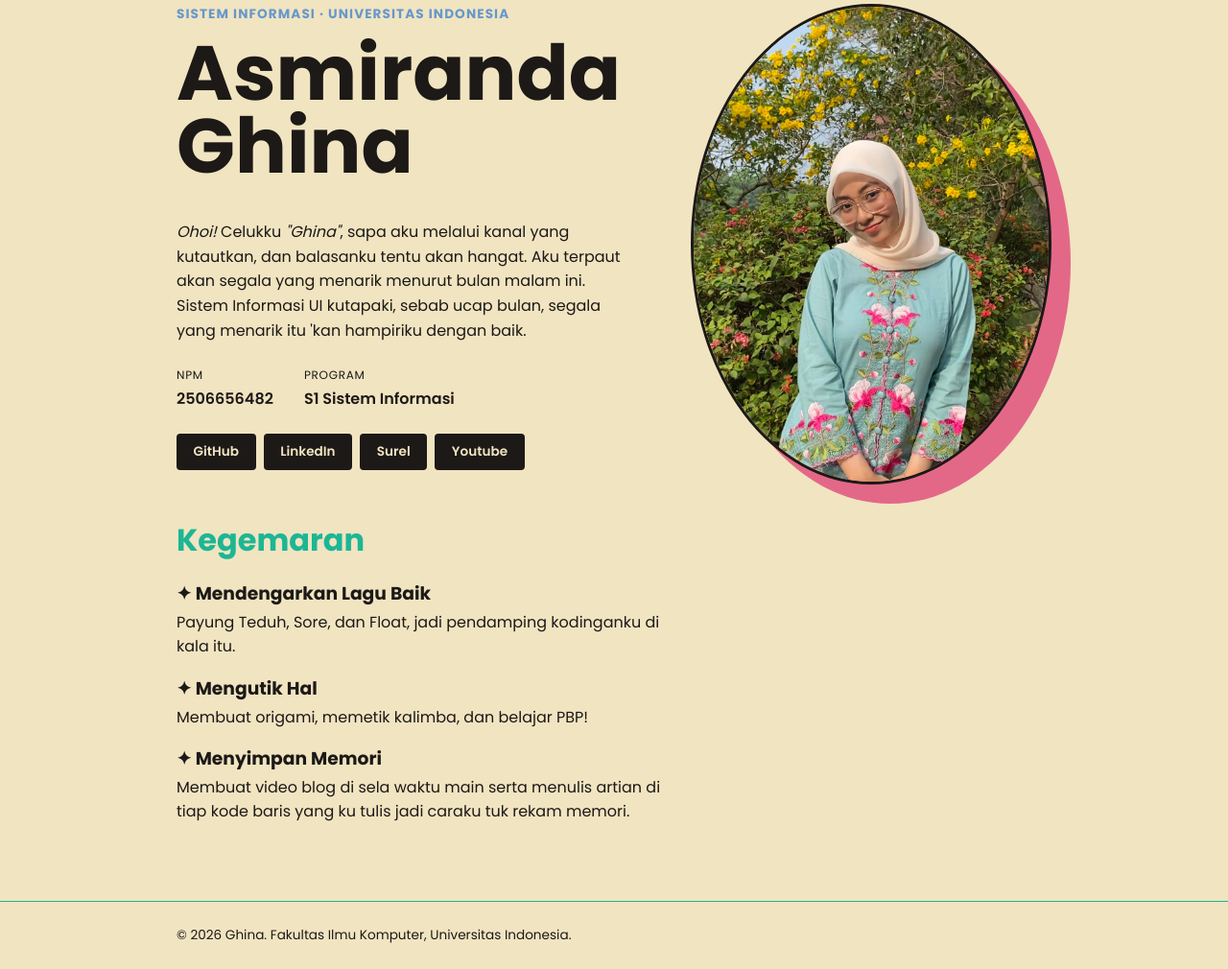
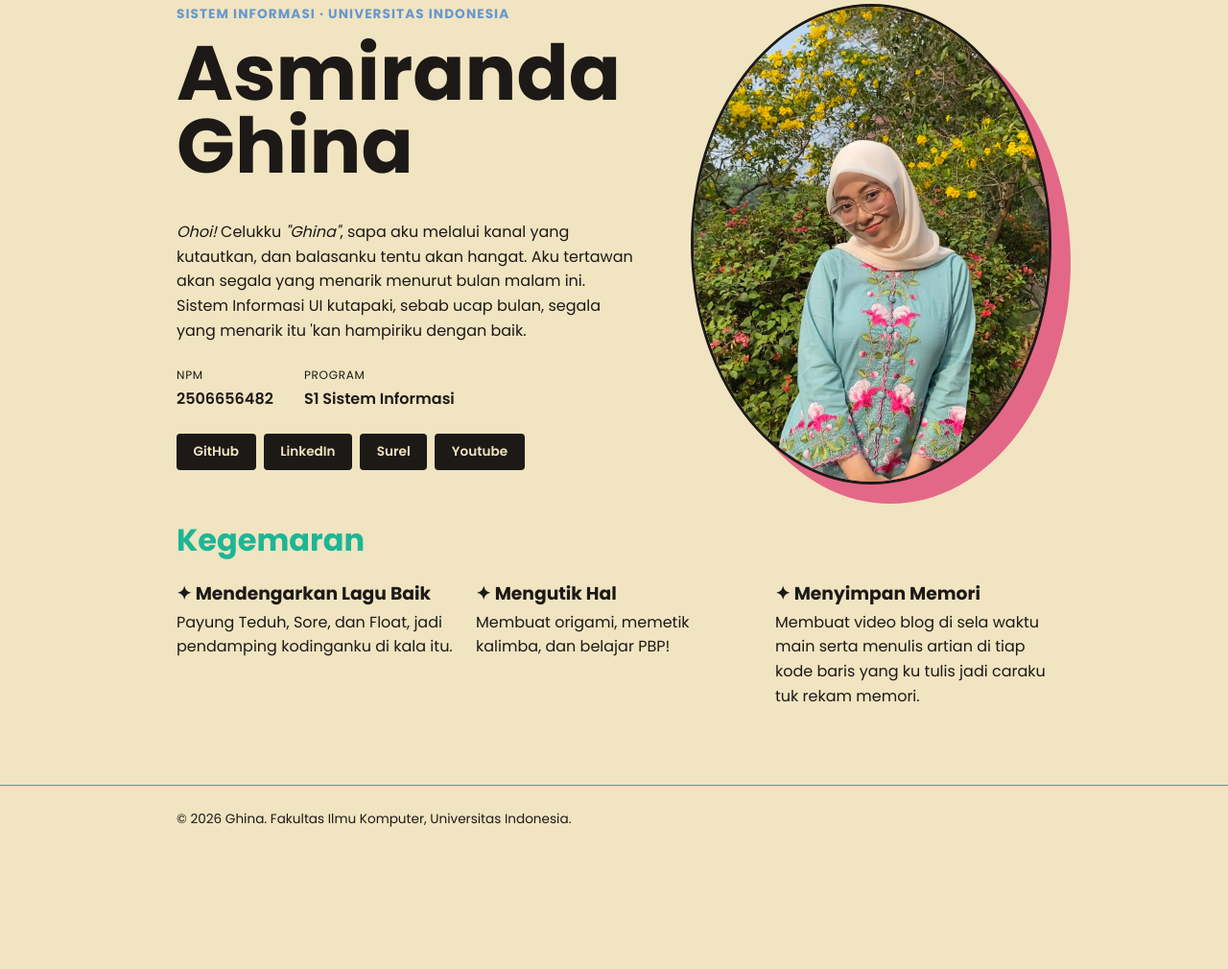
Before and after one commit to asmirandaghina/myportofolio, a Django app: page / in a window 1280 px wide. Shown: the part 142-1152 px from the top of the page at 96% size. After the commit the page ends 1004 px from the top, so only its background shows below. Run offline with Django 5.2, Linux system fonts and the light colour scheme.

Commit message:
Mengubah tata letak section Kegemaran

```diff
--- a/static/css/style.css
+++ b/static/css/style.css
@@ -195,6 +195,10 @@ h1, .brand {
     .social-links {
         justify-content: flex-start;
     }
+
+    .kegemaran-grid {
+        grid-template-columns: 1fr;
+    }
 }
 
 .kegemaran {
@@ -202,12 +206,7 @@ h1, .brand {
 }
 
 .kegemaran-wrapper {
-    display: grid;
-    grid-template-columns: 1.3fr 1fr;
-}
-
-.kegemaran-content {
-    grid-column: 1;
+    display: block;
 }
 
 .kegemaran-content h2 {
@@ -223,3 +222,9 @@ h1, .brand {
 .kegemaran-item h3 {
     margin-bottom: 0.1rem;
 }
+
+.kegemaran-grid {
+    display: grid;
+    grid-template-columns: repeat(3, 1fr);
+    gap: 1.5rem;
+}
--- a/templates/index.html
+++ b/templates/index.html
@@ -34,7 +34,7 @@
                     </div>
                 </div>
                 <div class="hero-details">
-                    <p class="bio"><em>Ohoi!</em> Celukku <em>"Ghina"</em>, sapa aku melalui kanal yang kutautkan, dan balasanku tentu akan hangat. Aku terpaut akan segala yang menarik menurut bulan malam ini. Sistem Informasi UI kutapaki, sebab ucap bulan, segala yang menarik itu 'kan hampiriku dengan baik.</p>
+                    <p class="bio"><em>Ohoi!</em> Celukku <em>"Ghina"</em>, sapa aku melalui kanal yang kutautkan, dan balasanku tentu akan hangat. Aku tertawan akan segala yang menarik menurut bulan malam ini. Sistem Informasi UI kutapaki, sebab ucap bulan, segala yang menarik itu 'kan hampiriku dengan baik.</p>
                     <dl class="meta-list">
                         <div class="meta-row">
                             <dt>NPM</dt>
```
Also changed, not shown: README.md.
